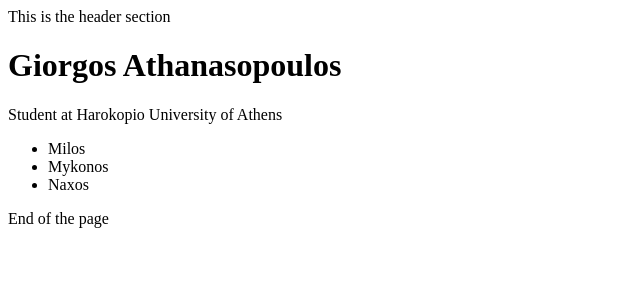
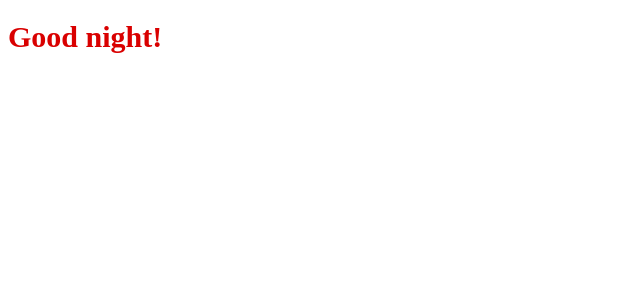
Before and after one commit to athagiorgos/Reactjs, a React (Create React App) app in the folder my-app/: page / in a window 1280 px wide. Shown: the top 300 px of the page, without its empty margins (0-640 px from the left). Built offline with nearby package versions, Linux system fonts and the light colour scheme.

Commit message:
testing more js

```diff
--- a/my-app/src/App.js
+++ b/my-app/src/App.js
@@ -23,18 +23,44 @@
 // // }
 
 import React from "react"
-import Header from "./components/Header"
-import MainContent from "./components/MainContent"
-import Footer from "./components/Footer"
+// import Header from "./components/Header"
+// import MainContent from "./components/MainContent"
+// import Footer from "./components/Footer"
 
 function App() {
-  return (
-    <div>
-      <Header />
-      <MainContent />
-      <Footer />
-    </div>
+  // return (
+  //   <div>
+  //     <Header />
+  //     <MainContent />
+  //     <Footer />
+  //   </div>
+  // )
+
+  const date = new Date();
+  //var hours = new date.getHours()
+  let timeOfDay
+  // Testing
+
+  const styles = {
+    fontSize: 30
+  }
+
+  if(date.getHours() < 12) {
+    timeOfDay = "Good morning"
+    styles.color = "#04756df"
+  } else if (date.getHours() < 17) {
+    timeOfDay = "Good afternoon"
+    styles.color = "#2e0927"
+  } else {
+    timeOfDay = "Good night"
+    styles.color = "#d90000"
+  }
+
+
+  return(
+    <h1 style={styles}>{timeOfDay}!</h1>
   )
+
 }
 
 export default App
```
Also changed, not shown: 1 other file (tests, documents, lock files or other folders).
